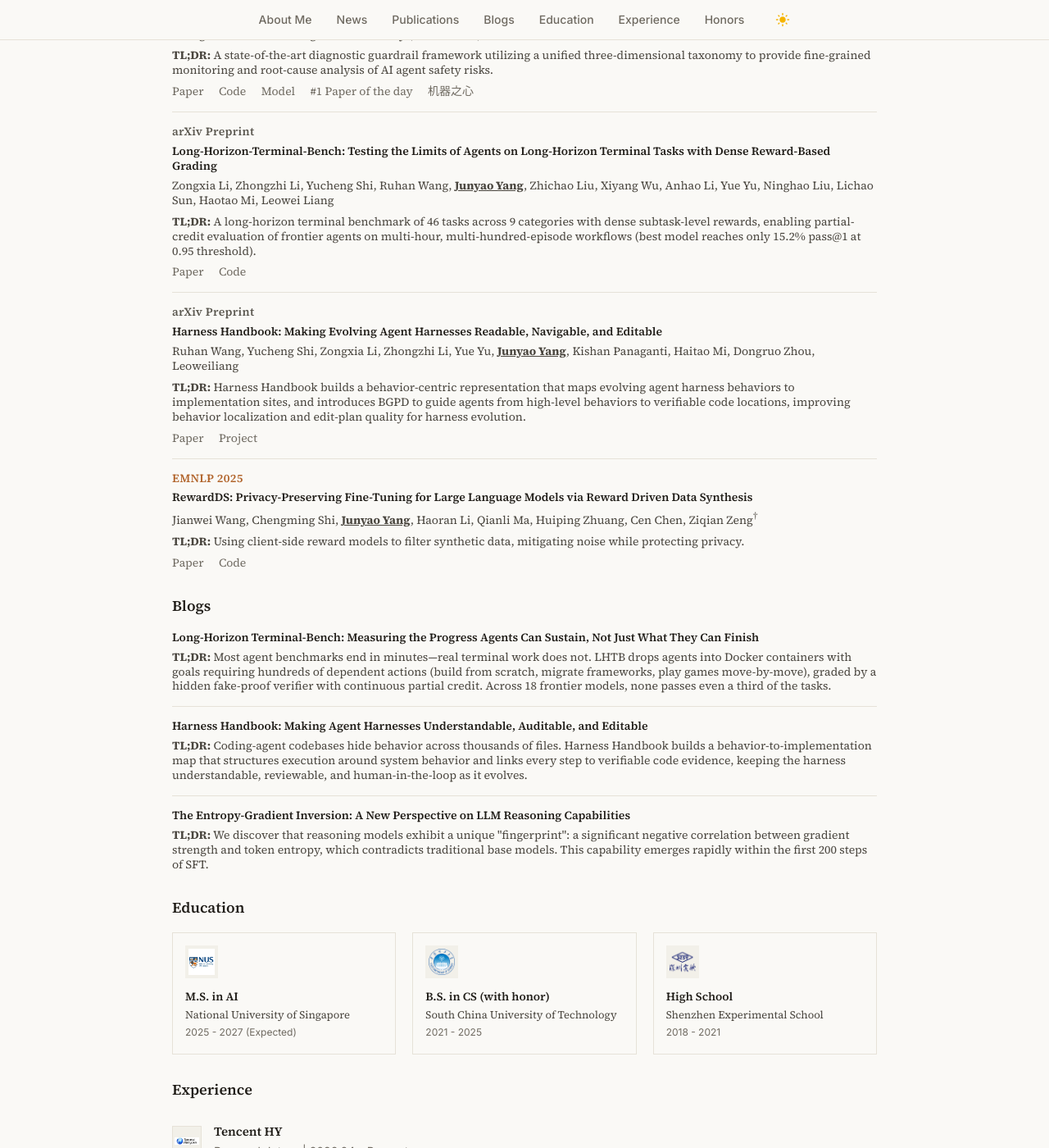
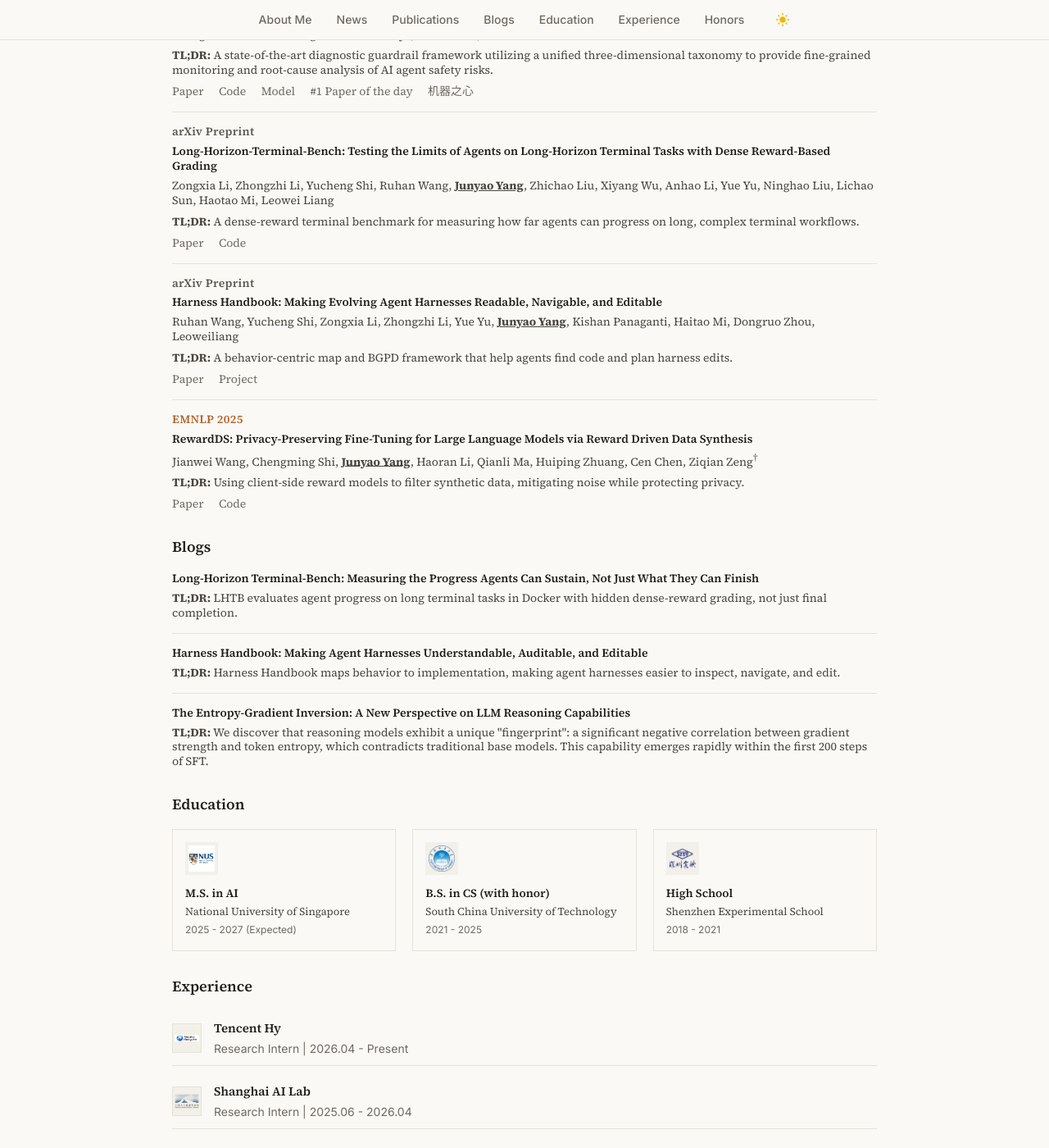
Before and after one commit to jyyang26/jyyang26.github.io, a Jekyll site: the page built from _pages/about.md, in a window 1280 px wide and 1400 px high, scrolled down 1433 px. Shown: the whole window at 82% size. Built offline with Jekyll 4.4.1, drawn with Linux system fonts in a browser that asks for light colours; comment, search, counter and statistics services are not loaded; some of the changed text lies outside the part shown.

Commit message:
Update about.md

```diff
--- a/_pages/about.md
+++ b/_pages/about.md
@@ -375,7 +375,7 @@ redirect_from:
     <div>
       <h1 class="name-title">Junyao Yang</h1>
       <div class="affil-text">National University of Singapore</div>
-      <div class="role-text">Tencent HY</div>
+      <div class="role-text">Tencent Hy</div>
       <div class="social-icons">
         <a href="mailto:junyaoyang@u.nus.edu" class="s-icon" title="Email"><svg viewBox="0 0 24 24"><path d="M20 4H4c-1.1 0-1.99.9-1.99 2L2 18c0 1.1.9 2 2 2h16c1.1 0 2-.9 2-2V6c0-1.1-.9-2-2-2zm0 4l-8 5-8-5V6l8 5 8-5v2z"/></svg></a>
         <a href="https://scholar.google.com/citations?hl=en&user=oY6uhJQAAAAJ" class="s-icon" title="Google Scholar"><svg viewBox="0 0 24 24"><path d="M12 24a7 7 0 1 1 0-14 7 7 0 0 1 0 14zm0-24L0 9.5l4.838 3.94A8 8 0 0 1 12 9a8 8 0 0 1 7.162 4.44L24 9.5z"/></svg></a>
@@ -392,7 +392,7 @@ redirect_from:
     <section id="about" class="content-box">
       <div class="box-header"><h2 class="box-title">About Me</h2></div>
       <div class="about-text">
-        Hi there, this is Junyao. I am a first-year graduate student at the School of Computing, <strong>National University of Singapore</strong> (NUS), where I am pursuing a specialization in Artificial Intelligence. I am currently at <strong>Tencent HY</strong>, working on <strong>Agentic RL Stability</strong> and <strong>Long-Horizon Terminus Agent</strong>. My research interests lie in <strong>Agentic AI</strong>, <strong>Large Language Models</strong>, <strong>Reinforcement Learning</strong> and <strong>Explainable Artificial Intelligence</strong>.
+        Hi there, this is Junyao. I am a first-year graduate student at the School of Computing, <strong>National University of Singapore</strong> (NUS), where I am pursuing a specialization in Artificial Intelligence. I am currently at <strong>Tencent Hy</strong>, working on <strong>Agentic RL Stability</strong> and <strong>Long-Horizon Terminus Agent</strong>. My research interests lie in <strong>Agentic AI</strong>, <strong>Large Language Models</strong>, <strong>Reinforcement Learning</strong> and <strong>Explainable Artificial Intelligence</strong>.
         <br>
         My Chinese name is 杨竣尧 (/jɑːŋ dʒuːn jaʊ/).
         <br>
@@ -408,7 +408,7 @@ redirect_from:
         <li><span class="news-tag">2026.07</span> New paper: <strong><a href="https://arxiv.org/abs/2607.13285">Harness Handbook</a></strong>! A behavior-centric representation and BGPD framework that help agents localize implementation sites and plan edits for evolving agent harnesses.</li>
         <li><span class="news-tag">2026.07</span> New paper: <strong><a href="https://arxiv.org/abs/2607.08964">Long-Horizon-Terminal-Bench</a></strong>! A long-horizon terminal benchmark of 46 tasks with dense subtask-level rewards for partial-credit evaluation of frontier agents.</li>
         <li><span class="news-tag">2026.05</span> First-Author paper: <strong><a href="https://arxiv.org/abs/2605.17770v1">Entropy-Gradient Inversion</a></strong>! Leverage entropy gradient inversion to enhance reinforcement learning for reasoning models.</li>
-        <li><span class="news-tag">2026.04</span> Joined <strong>Tencent HY LLM Team</strong>, working on <strong>Agentic RL Stability</strong> and <strong>Long-Horizon Terminus Agent</strong>.</li>
+        <li><span class="news-tag">2026.04</span> Joined <strong>Tencent Hy LLM Team</strong>, working on <strong>Agentic RL Stability</strong> and <strong>Long-Horizon Terminus Agent</strong>.</li>
         <li><span class="news-tag">2026.04</span> First-Author paper <a href="https://arxiv.org/abs/2601.05560">ReasonAny</a> accepted to <strong>ACL 2026 Main</strong>.</li>
         <li><span class="news-tag">2026.02</span> Blog post: <strong><a href="{{ '/blogs/reasoning_token.html' | relative_url }}">The Entropy-Gradient Inversion</a></strong>. R1/o1-like reasoning models exhibit significant negative correlations between gradient strength and token entropy, emerging rapidly within the first 200 steps of SFT.</li>
         <li><span class="news-tag">2026.01</span> Tech report: <strong><a href="https://arxiv.org/abs/2601.18491">AgentDoG</a></strong>! State-of-the-art diagnostic guardrail framework with an Agentic XAI attribution module.</li>
@@ -505,7 +505,7 @@ redirect_from:
             <span class="paper-venue venue-arxiv">arXiv Preprint</span>
             <a href="https://arxiv.org/abs/2607.08964" class="paper-title">Long-Horizon-Terminal-Bench: Testing the Limits of Agents on Long-Horizon Terminal Tasks with Dense Reward-Based Grading</a>
             <div class="paper-auth">Zongxia Li, Zhongzhi Li, Yucheng Shi, Ruhan Wang, <strong><u>Junyao Yang</u></strong>, Zhichao Liu, Xiyang Wu, Anhao Li, Yue Yu, Ninghao Liu, Lichao Sun, Haotao Mi, Leowei Liang</div>
-            <div class="paper-tldr"><strong>TL;DR:</strong> A long-horizon terminal benchmark of 46 tasks across 9 categories with dense subtask-level rewards, enabling partial-credit evaluation of frontier agents on multi-hour, multi-hundred-episode workflows (best model reaches only 15.2% pass@1 at 0.95 threshold).</div>
+            <div class="paper-tldr"><strong>TL;DR:</strong> A dense-reward terminal benchmark for measuring how far agents can progress on long, complex terminal workflows.</div>
             <div class="paper-links">
               <a href="https://arxiv.org/abs/2607.08964">Paper</a>
               <a href="https://github.com/zli12321/LHTB">Code</a>
@@ -518,7 +518,7 @@ redirect_from:
             <span class="paper-venue venue-arxiv">arXiv Preprint</span>
             <a href="https://arxiv.org/abs/2607.13285" class="paper-title">Harness Handbook: Making Evolving Agent Harnesses Readable, Navigable, and Editable</a>
             <div class="paper-auth">Ruhan Wang, Yucheng Shi, Zongxia Li, Zhongzhi Li, Yue Yu, <strong><u>Junyao Yang</u></strong>, Kishan Panaganti, Haitao Mi, Dongruo Zhou, Leoweiliang</div>
-            <div class="paper-tldr"><strong>TL;DR:</strong> Harness Handbook builds a behavior-centric representation that maps evolving agent harness behaviors to implementation sites, and introduces BGPD to guide agents from high-level behaviors to verifiable code locations, improving behavior localization and edit-plan quality for harness evolution.</div>
+            <div class="paper-tldr"><strong>TL;DR:</strong> A behavior-centric map and BGPD framework that help agents find code and plan harness edits.</div>
             <div class="paper-links">
               <a href="https://arxiv.org/abs/2607.13285">Paper</a>
               <a href="https://ruhan-wang.github.io/Harness-Handbook/">Project</a>
@@ -632,7 +632,7 @@ redirect_from:
             <span class="paper-venue venue-arxiv">arXiv Preprint</span>
             <a href="https://arxiv.org/abs/2607.08964" class="paper-title">Long-Horizon-Terminal-Bench: Testing the Limits of Agents on Long-Horizon Terminal Tasks with Dense Reward-Based Grading</a>
             <div class="paper-auth">Zongxia Li, Zhongzhi Li, Yucheng Shi, Ruhan Wang, <strong><u>Junyao Yang</u></strong>, Zhichao Liu, Xiyang Wu, Anhao Li, Yue Yu, Ninghao Liu, Lichao Sun, Haotao Mi, Leowei Liang</div>
-            <div class="paper-tldr"><strong>TL;DR:</strong> A long-horizon terminal benchmark of 46 tasks across 9 categories with dense subtask-level rewards, enabling partial-credit evaluation of frontier agents on multi-hour, multi-hundred-episode workflows (best model reaches only 15.2% pass@1 at 0.95 threshold).</div>
+            <div class="paper-tldr"><strong>TL;DR:</strong> A dense-reward terminal benchmark for measuring how far agents can progress on long, complex terminal workflows.</div>
             <div class="paper-links">
               <a href="https://arxiv.org/abs/2607.08964">Paper</a>
               <a href="https://github.com/zli12321/LHTB">Code</a>
@@ -645,7 +645,7 @@ redirect_from:
             <span class="paper-venue venue-arxiv">arXiv Preprint</span>
             <a href="https://arxiv.org/abs/2607.13285" class="paper-title">Harness Handbook: Making Evolving Agent Harnesses Readable, Navigable, and Editable</a>
             <div class="paper-auth">Ruhan Wang, Yucheng Shi, Zongxia Li, Zhongzhi Li, Yue Yu, <strong><u>Junyao Yang</u></strong>, Kishan Panaganti, Haitao Mi, Dongruo Zhou, Leoweiliang</div>
-            <div class="paper-tldr"><strong>TL;DR:</strong> Harness Handbook builds a behavior-centric representation that maps evolving agent harness behaviors to implementation sites, and introduces BGPD to guide agents from high-level behaviors to verifiable code locations, improving behavior localization and edit-plan quality for harness evolution.</div>
+            <div class="paper-tldr"><strong>TL;DR:</strong> A behavior-centric map and BGPD framework that help agents find code and plan harness edits.</div>
             <div class="paper-links">
               <a href="https://arxiv.org/abs/2607.13285">Paper</a>
               <a href="https://ruhan-wang.github.io/Harness-Handbook/">Project</a>
@@ -674,13 +674,13 @@ redirect_from:
       <div class="paper-entry">
         <div class="paper-info">
           <a href="https://zli12321.github.io/LHTB/index.html" class="paper-title">Long-Horizon Terminal-Bench: Measuring the Progress Agents Can Sustain, Not Just What They Can Finish</a>
-          <div class="paper-tldr"><strong>TL;DR:</strong> Most agent benchmarks end in minutes—real terminal work does not. LHTB drops agents into Docker containers with goals requiring hundreds of dependent actions (build from scratch, migrate frameworks, play games move-by-move), graded by a hidden fake-proof verifier with continuous partial credit. Across 18 frontier models, none passes even a third of the tasks.</div>
+          <div class="paper-tldr"><strong>TL;DR:</strong> LHTB evaluates agent progress on long terminal tasks in Docker with hidden dense-reward grading, not just final completion.</div>
         </div>
       </div>
       <div class="paper-entry">
         <div class="paper-info">
           <a href="https://ruhan-wang.github.io/Harness-Handbook/" class="paper-title">Harness Handbook: Making Agent Harnesses Understandable, Auditable, and Editable</a>
-          <div class="paper-tldr"><strong>TL;DR:</strong> Coding-agent codebases hide behavior across thousands of files. Harness Handbook builds a behavior-to-implementation map that structures execution around system behavior and links every step to verifiable code evidence, keeping the harness understandable, reviewable, and human-in-the-loop as it evolves.</div>
+          <div class="paper-tldr"><strong>TL;DR:</strong> Harness Handbook maps behavior to implementation, making agent harnesses easier to inspect, navigate, and edit.</div>
         </div>
       </div>
       <div class="paper-entry">
@@ -721,7 +721,7 @@ redirect_from:
         <div class="exp-item">
           <img src="{{ '/images/tencent_hunyuan.png' | relative_url }}" class="exp-logo" alt="Tencent HY">
           <div>
-            <div style="font-weight: 600; font-size: 15px; color: #201d18;">Tencent HY</div>
+            <div style="font-weight: 600; font-size: 15px; color: #201d18;">Tencent Hy</div>
             <div style="font-family: 'Inter', ui-sans-serif, system-ui, -apple-system, sans-serif; font-size: 14px; color: #6f6a61;">Research Intern | 2026.04 - Present</div>
           </div>
         </div>
```
